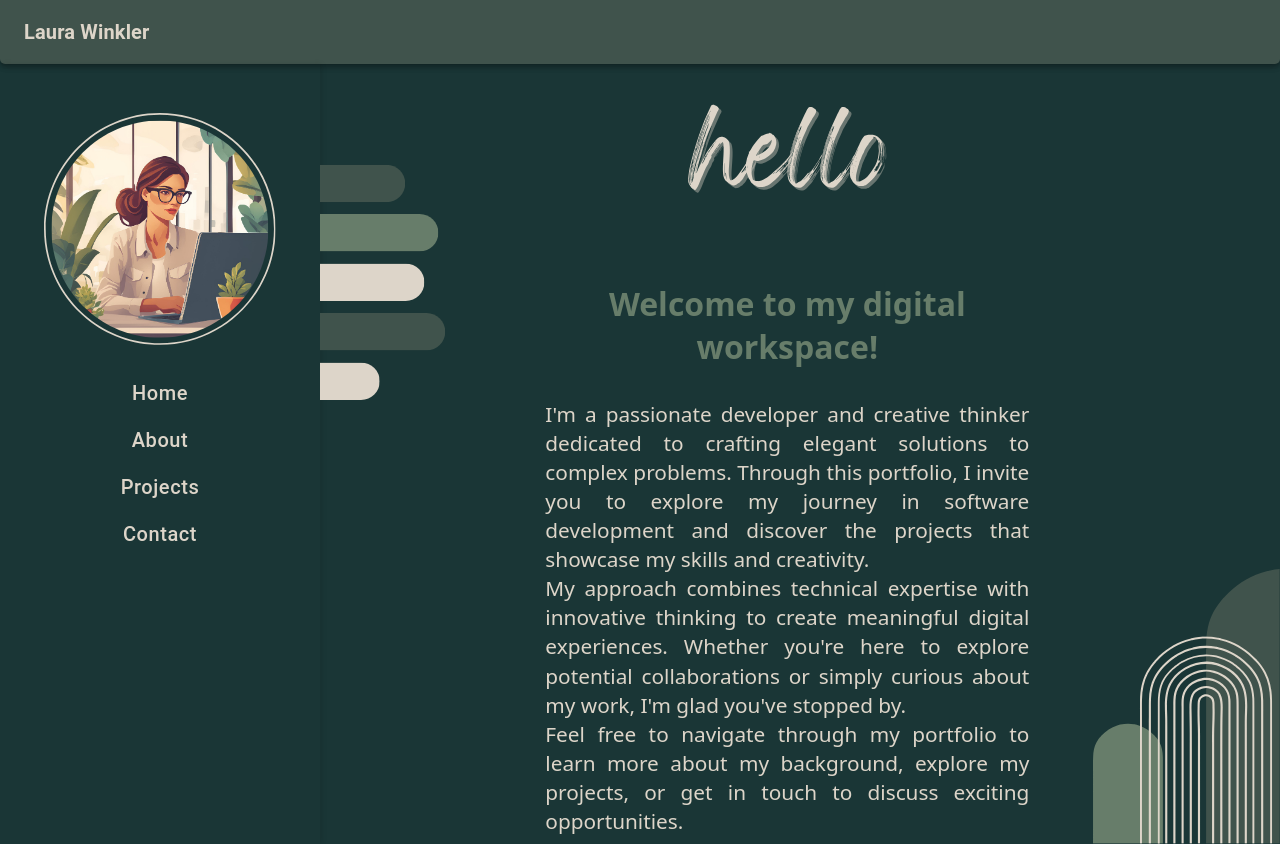
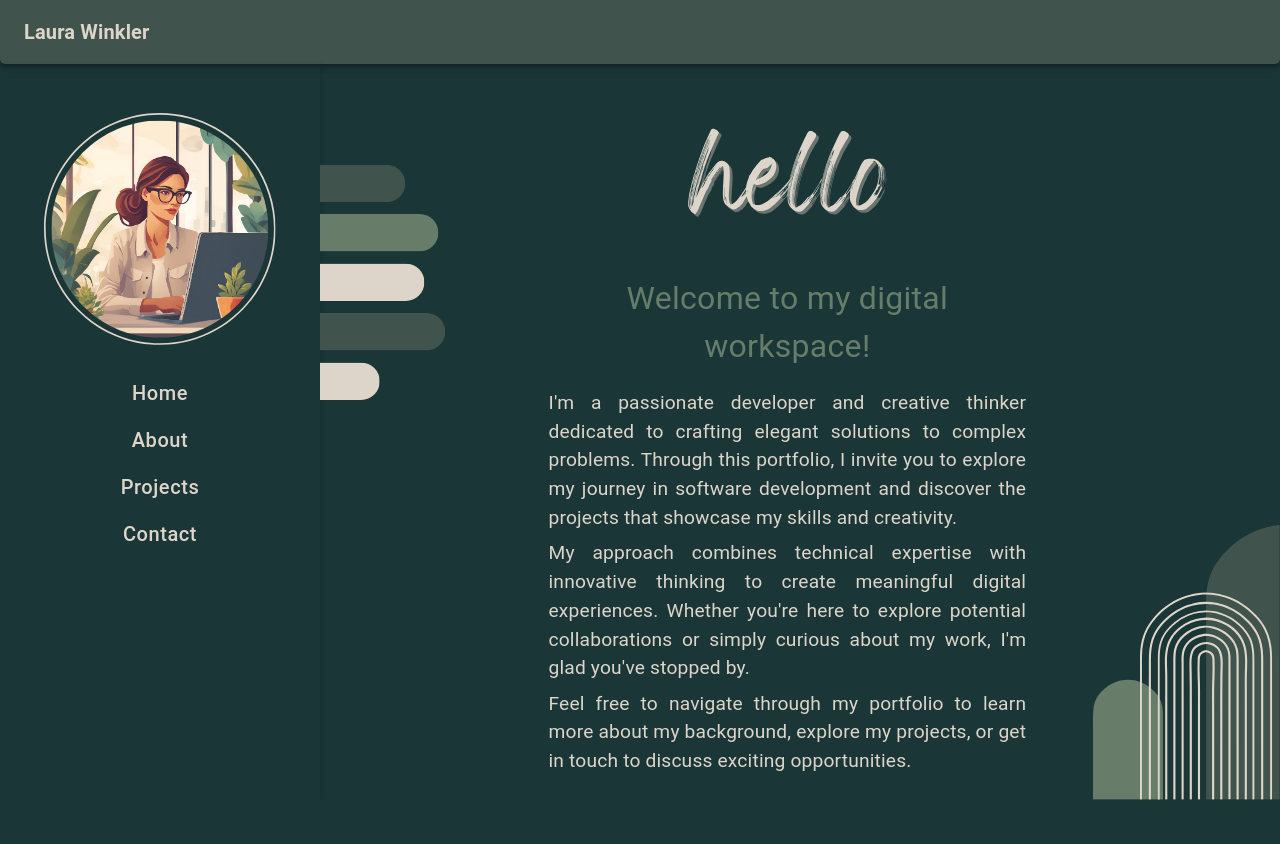
Before and after one commit to WinklerLaura/PortfolioLW, a React (Vite) app: page /home in a window 1280 px wide. After the commit the page ends 800 px from the top, so only its background shows below. Built offline with nearby package versions, Linux system fonts and the light colour scheme.

Commit message:
changes Readme and adds Mui Material Typography

```diff
--- a/src/components/pages/PageLayout.module.css
+++ b/src/components/pages/PageLayout.module.css
@@ -20,8 +20,8 @@
     grid-area: headerGraphics;
     display: flex;
     justify-content: center;
-    align-items: flex-start;
-    padding-top: 1vh;
+    align-items: center;
+    padding-top: 4vh;
 }
 
 .leftGraphics {
--- a/src/components/pages/homePage/HomePage.tsx
+++ b/src/components/pages/homePage/HomePage.tsx
@@ -1,6 +1,7 @@
-import { PropsWithChildren } from "react";
 import { PageLayout } from "../PageLayout";
 import styles from "./HomePage.module.css";
+import { Typography } from "@mui/material";
+import { myColors } from "../../../utils/myColors";
 
 const homeContent = {
     title: "Welcome to my digital workspace!",
@@ -20,19 +21,32 @@ const homeContent = {
     ],
 };
 
-const ContentParagraph = ({ children }: PropsWithChildren) => (
-    <p className={styles.paragraph}>{children}</p>
-);
-
 export const HomePage = () => {
     return (
         <PageLayout image={"helloGraphic"}>
             <div className={styles.contentContainer}>
-                <h1 className={styles.title}>{homeContent.title}</h1>
+                <Typography
+                    sx={{
+                        paddingBottom: "1rem",
+                        color: myColors.lightGreen,
+                        fontSize: "2rem",
+                        textAlign: "center",
+                    }}
+                >
+                    {homeContent.title}
+                </Typography>
                 {homeContent.sections.map((section) => (
-                    <ContentParagraph key={section.id}>
+                    <Typography
+                        key={section.id}
+                        sx={{
+                            color: myColors.beige,
+                            padding: "0.2rem",
+                            fontSize: "1.2rem",
+                            textAlign: "justify",
+                        }}
+                    >
                         {section.text}
-                    </ContentParagraph>
+                    </Typography>
                 ))}
             </div>
         </PageLayout>
```
Also changed, not shown: 1 other file (tests, documents, lock files or other folders).
